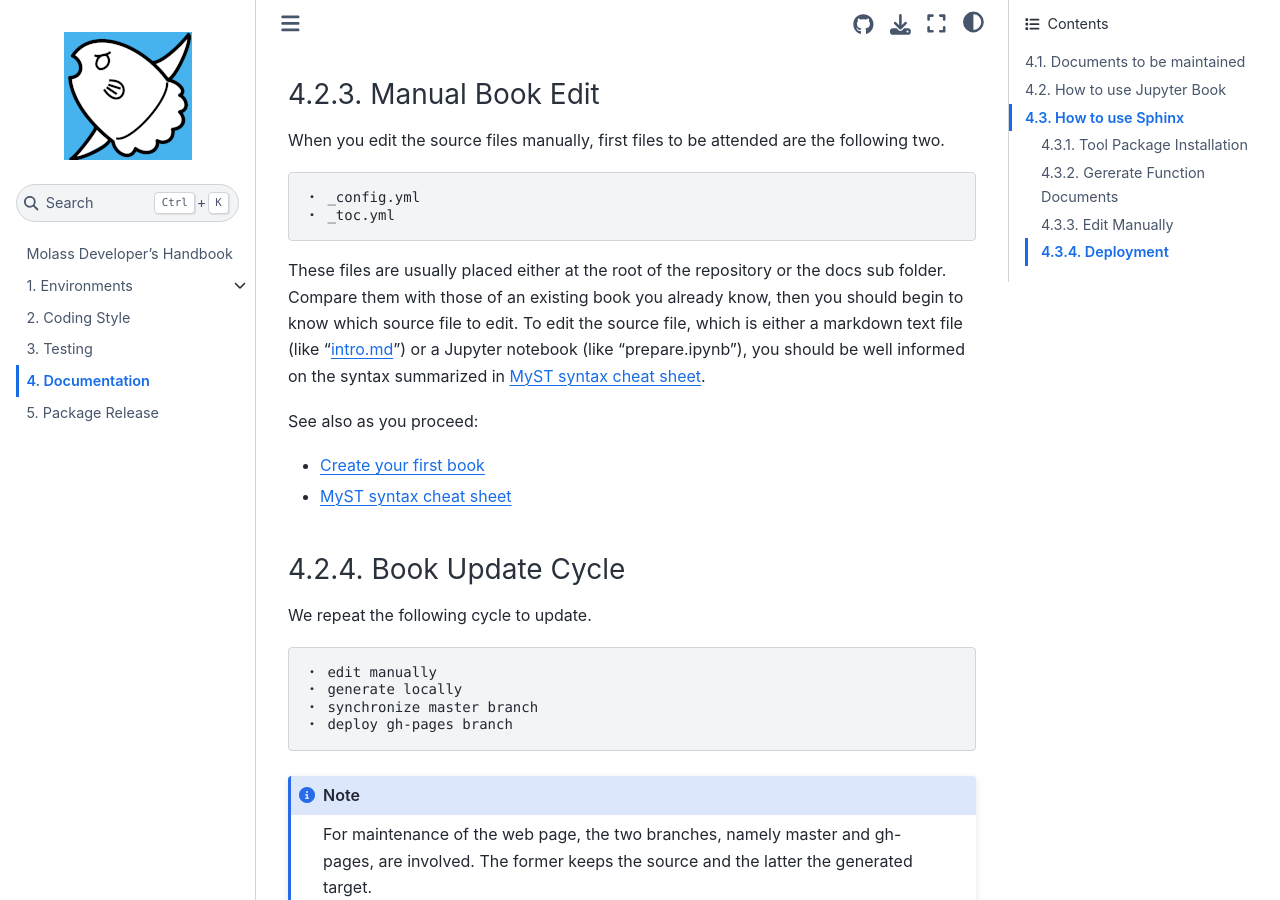
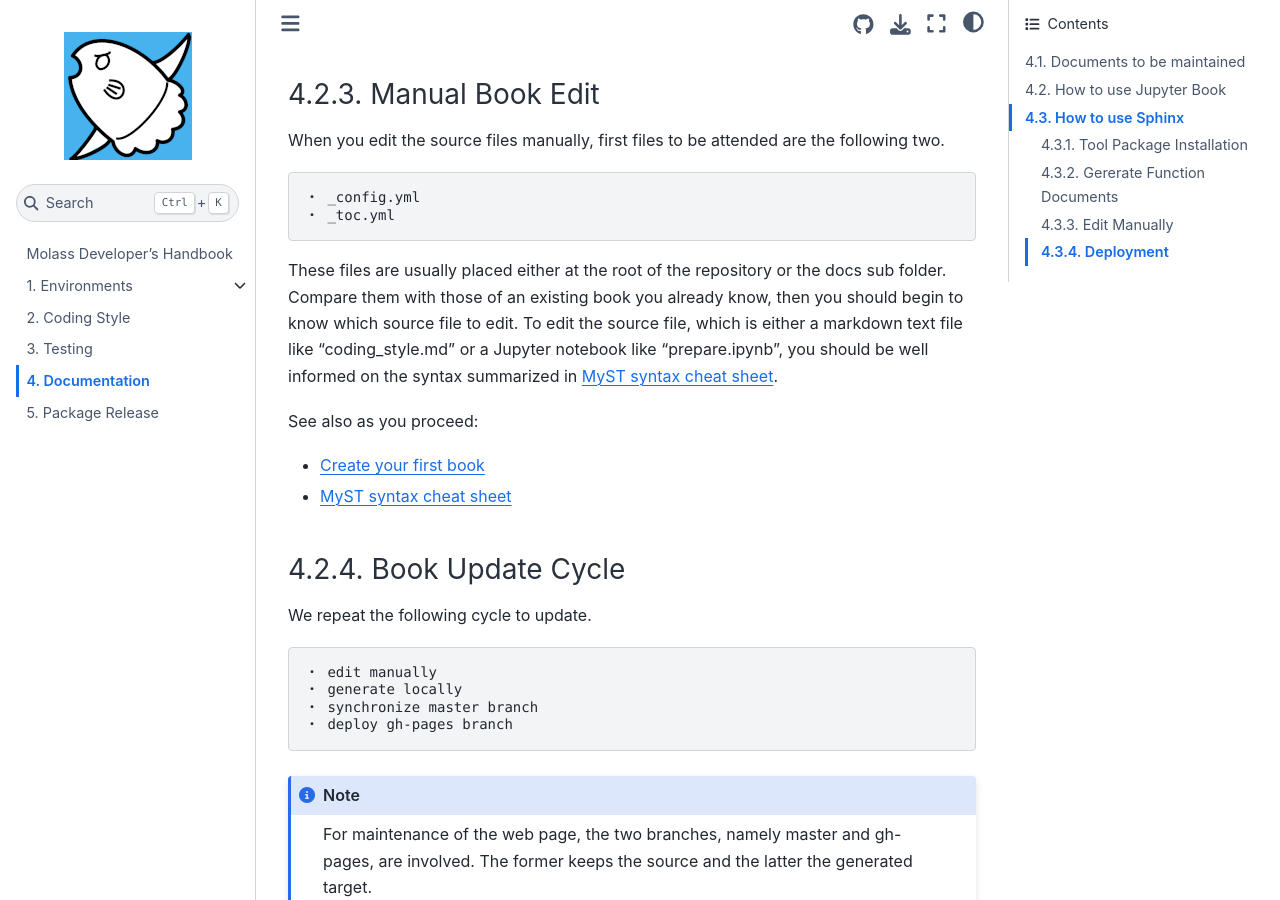
Before and after one commit to biosaxs-dev/molass-develop, a Jupyter Book: the page built from chapters/07/documentation.md, in a window 1280 px wide and 900 px high, scrolled down 1442 px. Built offline with Jupyter Book 1.0.4 settings and Sphinx 7.4.7 and the Sphinx Book theme 1.1.4, drawn with Linux system fonts in a browser that asks for light colours.

Commit message:
update for better wording

```diff
--- a/chapters/07/documentation.md
+++ b/chapters/07/documentation.md
@@ -53,7 +53,7 @@ When you edit the source files manually, first files to be attended are the foll
     ・ _config.yml
     ・ _toc.yml
 
-These files are usually placed either at the root of the repository or the docs sub folder. Compare them with those of an existing book you already know, then you should begin to know which source file to edit. To edit the source file, which is either a markdown text file (like "intro.md") or a Jupyter notebook (like "prepare.ipynb"), you should be well informed on the syntax summarized in [MyST syntax cheat sheet](https://jupyterbook.org/en/stable/reference/cheatsheet.html).
+These files are usually placed either at the root of the repository or the docs sub folder. Compare them with those of an existing book you already know, then you should begin to know which source file to edit. To edit the source file, which is either a markdown text file like "coding_style.md" or a Jupyter notebook like "prepare.ipynb", you should be well informed on the syntax summarized in [MyST syntax cheat sheet](https://jupyterbook.org/en/stable/reference/cheatsheet.html).
 
 See also as you proceed:
 
```
